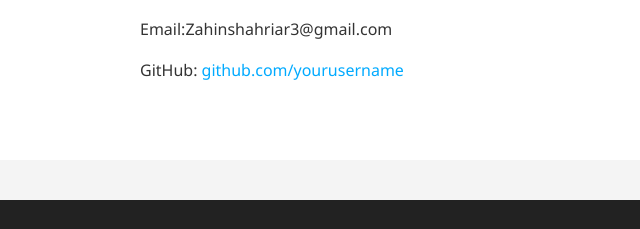
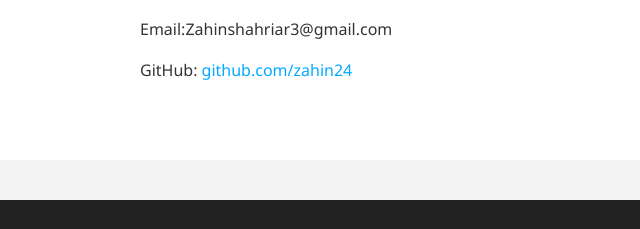
Before and after one commit to zahin24/Zahin_Resume, a plain HTML site: page index.html in a window 1280 px wide. Shown: the part 1664-1893 px from the top of the page, 0-640 px from the left. Drawn offline with Linux system fonts and the light colour scheme.

Commit message:
Update index.html

```diff
--- a/index.html
+++ b/index.html
@@ -53,7 +53,7 @@
     <div class="container">
       <h2>Contact</h2>
       <p>Email:Zahinshahriar3@gmail.com</p>
-      <p>GitHub: <a href="https://github.com/yourusername" target="_blank">github.com/yourusername</a></p>
+      <p>GitHub: <a href="https://github.com/yourusername" target="_blank">github.com/zahin24</a></p>
     </div>
   </section>
 
```
